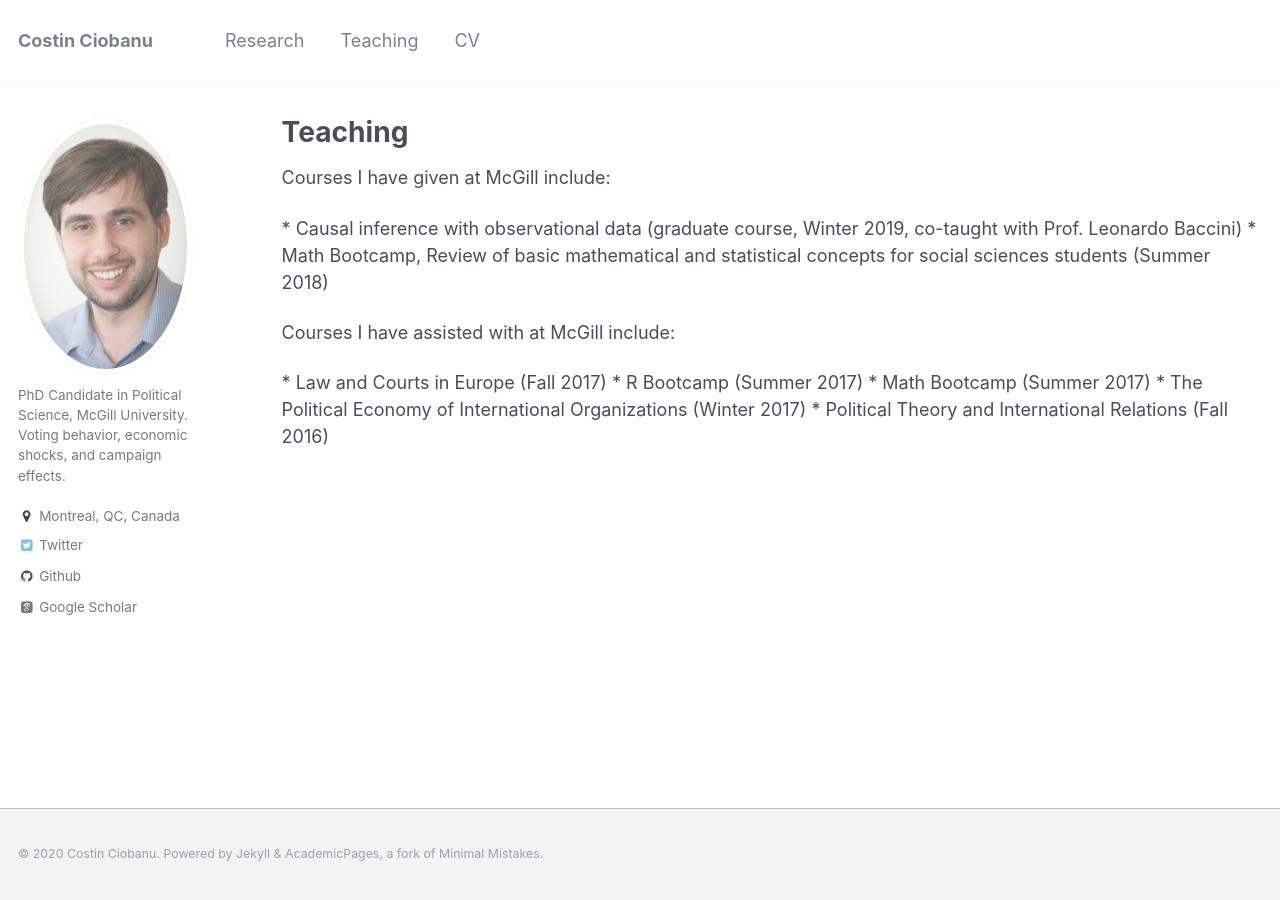
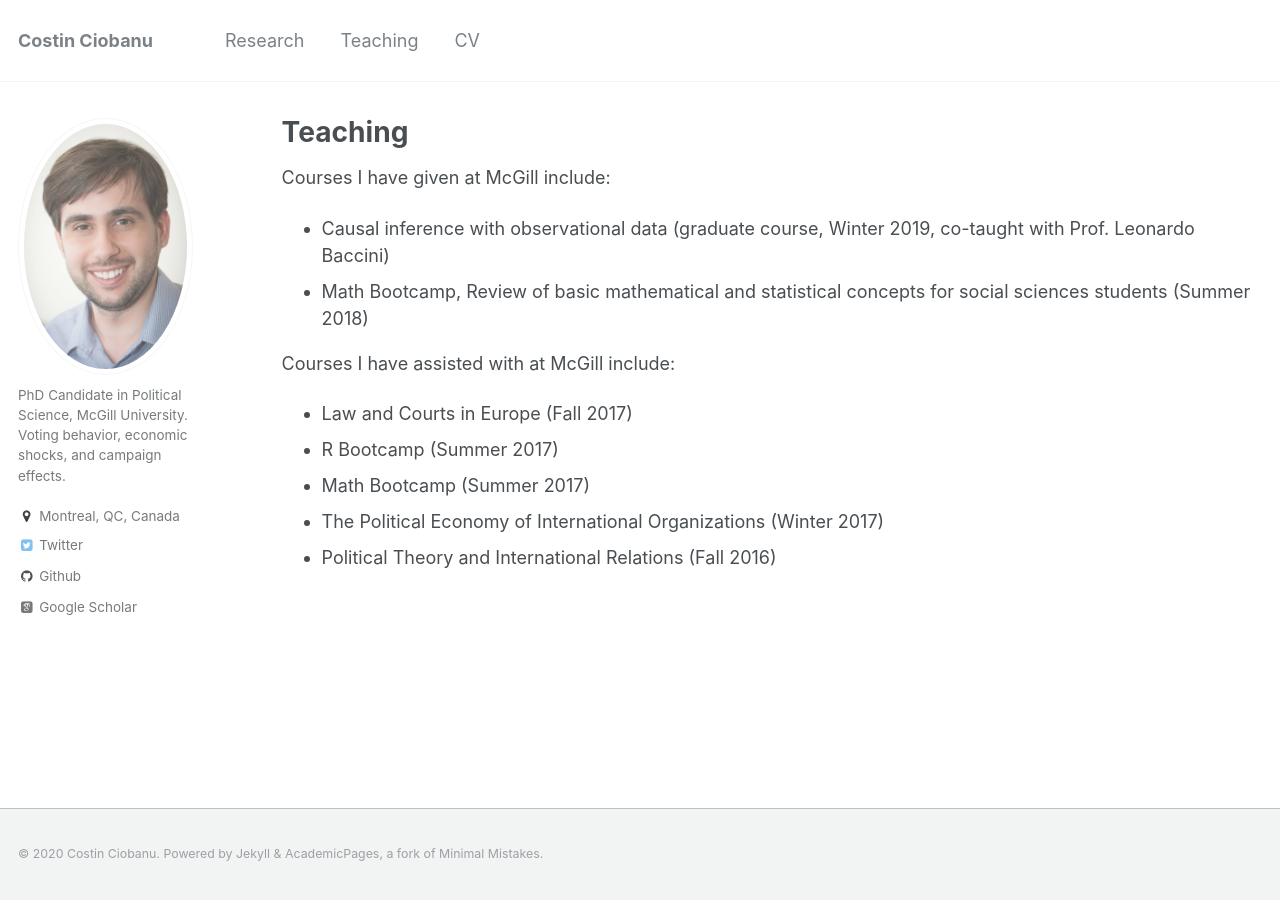
Before and after one commit to costinciobanu/costinciobanu.github.io, a Jekyll site: the page built from _pages/teaching.md, in a window 1280 px wide. Built offline with Jekyll 4.4.1, drawn with Linux system fonts in a browser that asks for light colours; some web fonts are replaced.

Commit message:
More changes

```diff
--- a/_pages/teaching.md
+++ b/_pages/teaching.md
@@ -7,13 +7,13 @@ author_profile: true
 
 Courses I have given at McGill include:
 
-\* Causal inference with observational data (graduate course, Winter 2019, co-taught with Prof. Leonardo Baccini)
-\* Math Bootcamp, Review of basic mathematical and statistical concepts for social sciences students (Summer 2018)
+* Causal inference with observational data (graduate course, Winter 2019, co-taught with Prof. Leonardo Baccini)
+* Math Bootcamp, Review of basic mathematical and statistical concepts for social sciences students (Summer 2018)
 
 Courses I have assisted with at McGill include:
 
-\* Law and Courts in Europe (Fall 2017)
-\* R Bootcamp (Summer 2017)
-\* Math Bootcamp (Summer 2017)
-\* The Political Economy of International Organizations (Winter 2017)
-\* Political Theory and International Relations (Fall 2016)
+* Law and Courts in Europe (Fall 2017)
+* R Bootcamp (Summer 2017)
+* Math Bootcamp (Summer 2017)
+* The Political Economy of International Organizations (Winter 2017)
+* Political Theory and International Relations (Fall 2016)
```
Also changed, not shown: _pages/research.md (+1 -1 lines).
